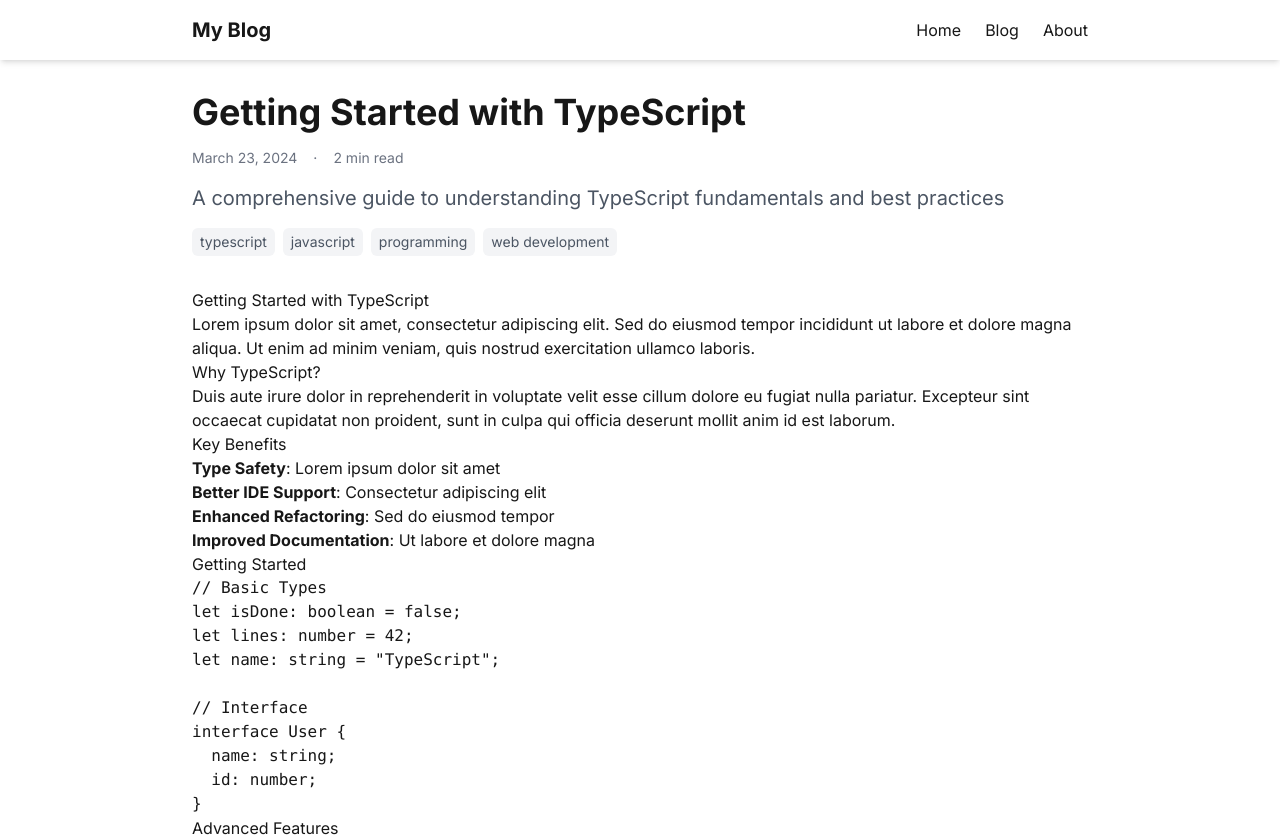
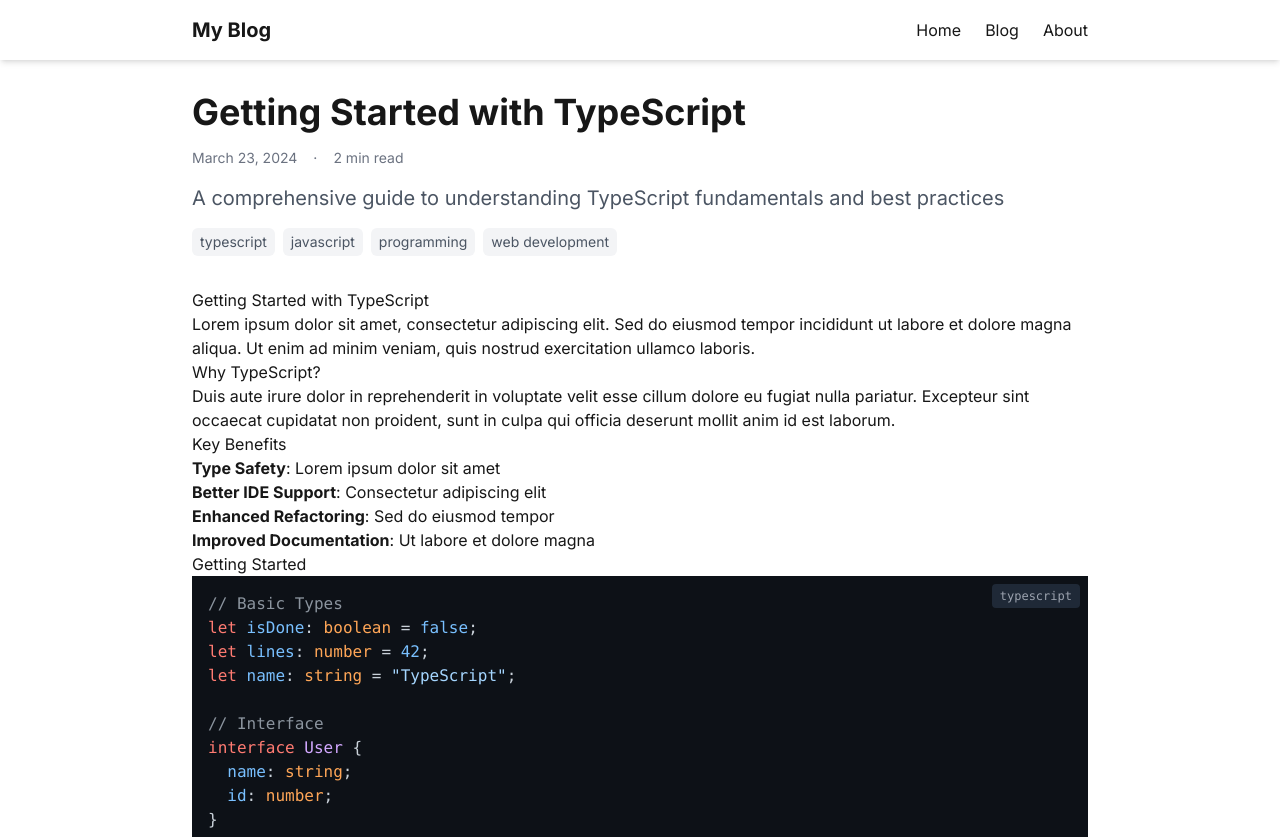
Before and after one commit to tadad/real-democracy, a Next.js app: page /blog/getting-started-with-typescript in a window 1280 px wide. Shown: the top 837 px of the page. Built offline with nearby package versions, Linux system fonts and the light colour scheme.

Commit message:
Step 6: Enhanced Markdown rendering with syntax highlighting and custom components

```diff
--- a/app/blog/[slug]/page.tsx
+++ b/app/blog/[slug]/page.tsx
@@ -1,8 +1,8 @@
 import { promises as fs } from 'fs';
 import path from 'path';
 import matter from 'gray-matter';
-import ReactMarkdown from 'react-markdown';
 import type { Post } from '@/types/post';
+import MarkdownRenderer from '@/components/MarkdownRenderer';
 
 function getReadingTime(content: string): string {
   const wordsPerMinute = 200;
@@ -85,9 +85,7 @@ export default async function BlogPost({
           </div>
         )}
       </header>
-      <div className="prose lg:prose-xl">
-        <ReactMarkdown>{post.content}</ReactMarkdown>
-      </div>
+      <MarkdownRenderer content={post.content} />
     </article>
   );
 }
--- /dev/null
+++ b/components/MarkdownRenderer.tsx
@@ -0,0 +1,87 @@
+import ReactMarkdown from 'react-markdown';
+import type { Components, ExtraProps } from 'react-markdown';
+import remarkGfm from 'remark-gfm';
+import rehypeSanitize from 'rehype-sanitize';
+import rehypeHighlight from 'rehype-highlight';
+import 'highlight.js/styles/github-dark.css';
+import type { AnchorHTMLAttributes, HTMLAttributes, TableHTMLAttributes, TdHTMLAttributes, ThHTMLAttributes } from 'react';
+
+interface MarkdownRendererProps {
+  content: string;
+  className?: string;
+}
+
+const customComponents: Partial<Components> = {
+  // Enhanced link handling
+  a: (props: AnchorHTMLAttributes<HTMLAnchorElement> & ExtraProps) => (
+    <a
+      {...props}
+      target={props.href?.startsWith('http') ? '_blank' : undefined}
+      rel={props.href?.startsWith('http') ? 'noopener noreferrer' : undefined}
+      className="text-blue-600 hover:text-blue-800 underline"
+    />
+  ),
+
+  // Enhanced code block handling
+  code: ({ className, inline, children, ...props }: HTMLAttributes<HTMLElement> & { inline?: boolean }) => {
+    const match = /language-(\w+)/.exec(className || '');
+    const language = match ? match[1] : '';
+
+    return !inline && match ? (
+      <div className="relative group">
+        {language && (
+          <span className="absolute right-2 top-2 text-xs text-gray-400 bg-gray-800 px-2 py-1 rounded">
+            {language}
+          </span>
+        )}
+        <code className={className} {...props}>
+          {children}
+        </code>
+      </div>
+    ) : (
+      <code className="px-1.5 py-0.5 bg-gray-100 rounded text-sm" {...props}>
+        {children}
+      </code>
+    );
+  },
+
+  // Enhanced blockquote styling
+  blockquote: (props: HTMLAttributes<HTMLQuoteElement>) => (
+    <blockquote
+      {...props}
+      className="pl-4 border-l-4 border-gray-200 text-gray-700 italic"
+    />
+  ),
+
+  // Enhanced table styling
+  table: (props: TableHTMLAttributes<HTMLTableElement>) => (
+    <div className="overflow-x-auto my-8">
+      <table {...props} className="min-w-full divide-y divide-gray-200" />
+    </div>
+  ),
+  thead: (props: HTMLAttributes<HTMLTableSectionElement>) => (
+    <thead {...props} className="bg-gray-50" />
+  ),
+  th: (props: ThHTMLAttributes<HTMLTableHeaderCellElement>) => (
+    <th
+      {...props}
+      className="px-6 py-3 text-left text-xs font-medium text-gray-500 uppercase tracking-wider"
+    />
+  ),
+  td: (props: TdHTMLAttributes<HTMLTableDataCellElement>) => (
+    <td {...props} className="px-6 py-4 whitespace-nowrap text-sm text-gray-500" />
+  ),
+};
+
+export default function MarkdownRenderer({ content, className = '' }: MarkdownRendererProps) {
+  return (
+    <ReactMarkdown
+      className={`prose lg:prose-xl dark:prose-invert ${className}`}
+      remarkPlugins={[remarkGfm]}
+      rehypePlugins={[rehypeSanitize, rehypeHighlight]}
+      components={customComponents}
+    >
+      {content}
+    </ReactMarkdown>
+  );
+}
--- a/package.json
+++ b/package.json
@@ -16,7 +16,10 @@
     "next": "15.1.7",
     "react": "^19.0.0",
     "react-dom": "^19.0.0",
-    "react-markdown": "^9.0.3"
+    "react-markdown": "^9.0.3",
+    "rehype-highlight": "^7.0.2",
+    "rehype-sanitize": "^6.0.0",
+    "remark-gfm": "^4.0.1"
   },
   "devDependencies": {
     "@eslint/eslintrc": "^3",
```
Also changed, not shown: 2 other files (tests, documents, lock files or other folders).
